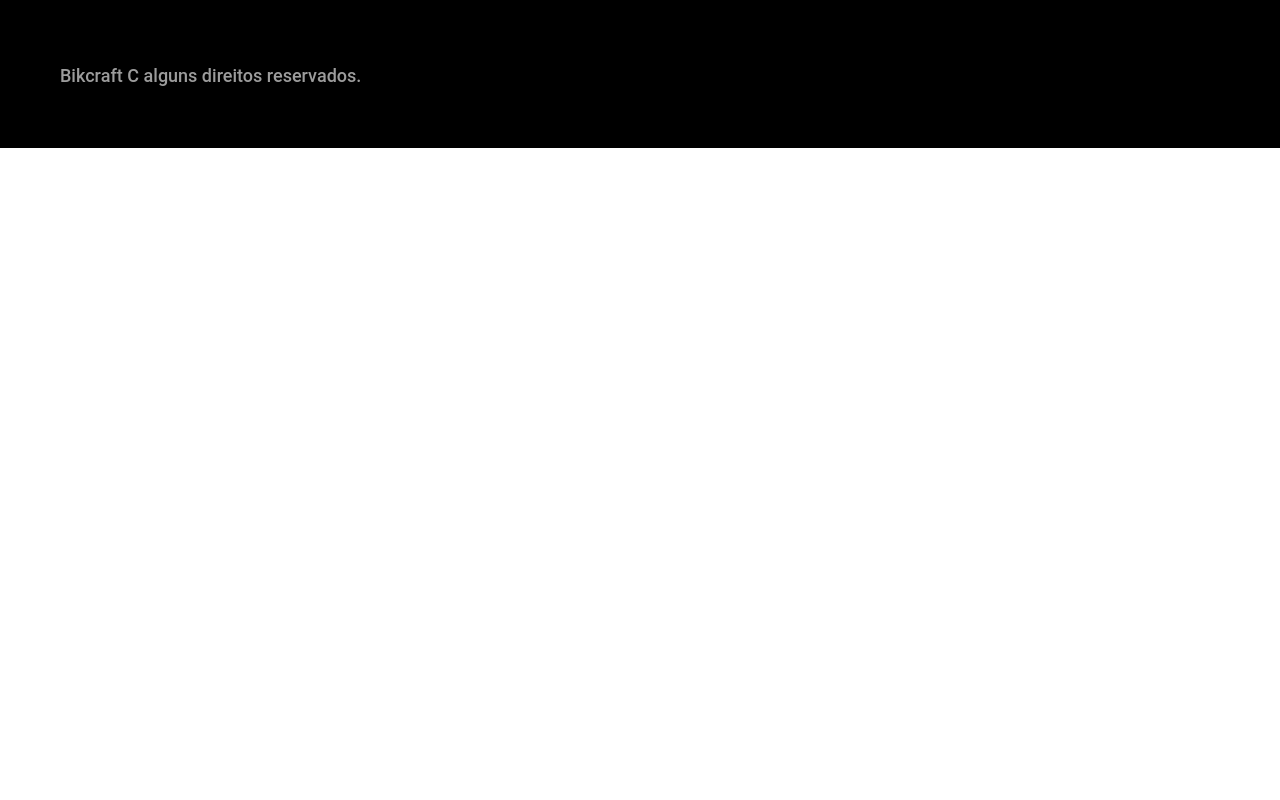
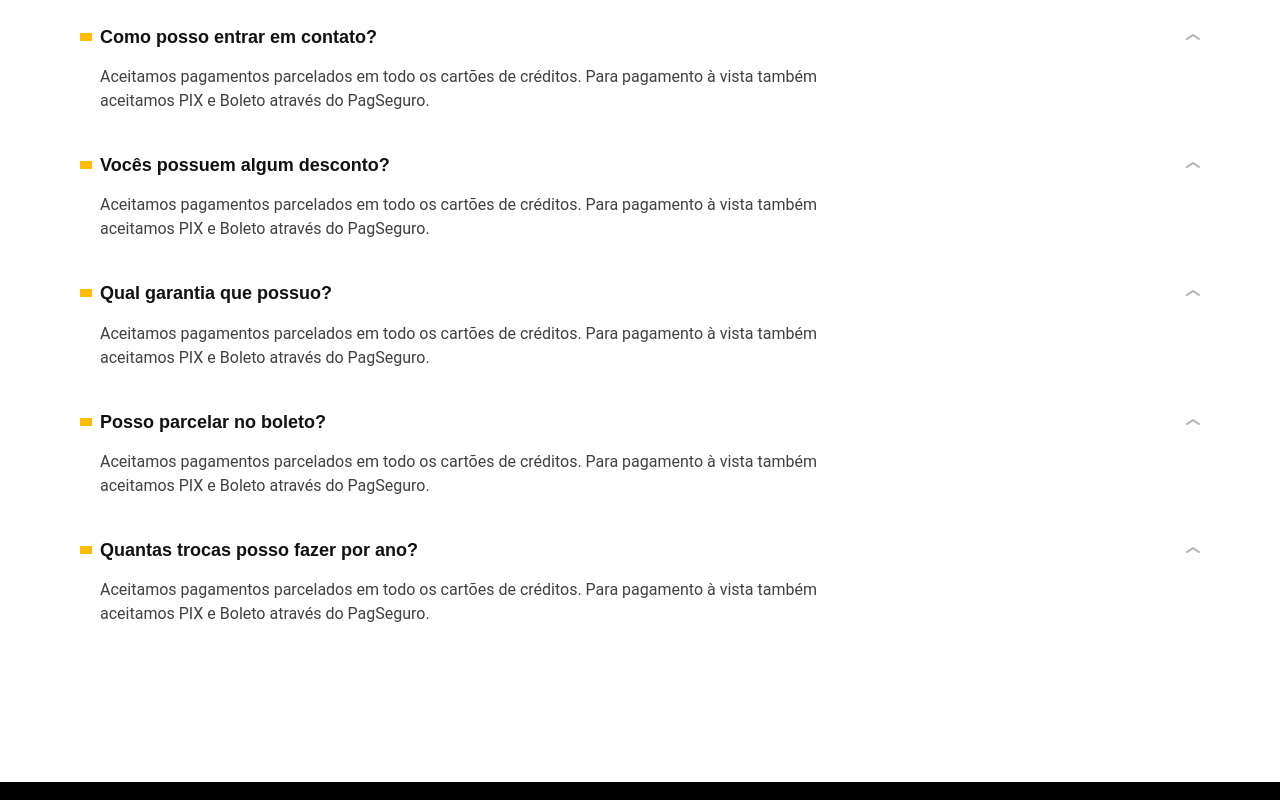
Before and after one commit to FabioIngenito/bikcraft_fi, a plain HTML site: page seguros.html in a window 1280 px wide. Shown: the part 2008-2808 px from the top of the page. Before the commit the page ends 2156 px from the top, so only its background shows below. Drawn offline with Linux system fonts and the light colour scheme.

Commit message:
1021 Seguros 2

```diff
--- a/css/global/global.css
+++ b/css/global/global.css
@@ -10,7 +10,8 @@ h3,
 h4,
 ul,
 p,
-blockquote {
+blockquote,
+dd {
   margin: 0px;
 }
 
--- a/css/seguros/perguntas.css
+++ b/css/seguros/perguntas.css
@@ -0,0 +1,59 @@
+.perguntas {
+  --padding: 120px;
+  padding-top: var(--padding);
+  padding-bottom: var(--padding);
+}
+
+.perguntas h2 {
+  margin-bottom: 60px;
+}
+
+.perguntas dt {
+  display: grid;
+  grid-template-columns: auto 1fr auto;
+  align-items: center;
+  gap: 8px;
+  cursor: pointer;
+}
+
+.perguntas dl > div {
+  padding: 20px;
+  border-radius: 4px;
+}
+
+.perguntas dt > div:nth-child(odd) {
+  background-color: var(--cor-1);
+}
+
+.perguntas dt::before {
+  content: "";
+  display: inline-block;
+  width: 12px;
+  height: 8px;
+  background-color: var(--cor-p1);
+}
+
+.perguntas dt::after {
+  content: "";
+  display: inline-block;
+  width: 14px;
+  height: 6px;
+  background: url(../../img/icones/seta-abrir.svg);
+  transition: 0.3s;
+}
+
+.perguntas dt:hover::after {
+  transform: rotate(180deg);
+}
+
+.perguntas dd {
+  padding-left: 20px;
+  padding-top: 16px;
+  max-width: 80ch;
+}
+
+@media (max-width: 800px) {
+  .perguntas {
+    --padding: 60px;
+  }
+}
--- a/seguros.html
+++ b/seguros.html
@@ -125,6 +125,36 @@
     </div>
   </article>
 
+  <article class="perguntas container">
+    <h2 class="font-1-xxl">perguntas frequentes<span class="cor-p1">.</span></h2>
+    <dl>
+      <div>
+        <dt class="font-1-m-b">Qual forma de pagamento vocês aceitam?</dt>
+        <dd class="font-2-s cor-9">Aceitamos pagamentos parcelados em todo os cartões de créditos. Para pagamento à vista também aceitamos PIX e Boleto através do PagSeguro.</dd>
+      </div>
+      <div>
+        <dt class="font-1-m-b">Como posso entrar em contato?</dt>
+        <dd class="font-2-s cor-9">Aceitamos pagamentos parcelados em todo os cartões de créditos. Para pagamento à vista também aceitamos PIX e Boleto através do PagSeguro.</dd>
+      </div>
+      <div>
+        <dt class="font-1-m-b">Vocês possuem algum desconto?</dt>
+        <dd class="font-2-s cor-9">Aceitamos pagamentos parcelados em todo os cartões de créditos. Para pagamento à vista também aceitamos PIX e Boleto através do PagSeguro.</dd>
+      </div>
+      <div>
+        <dt class="font-1-m-b">Qual garantia que possuo?</dt>
+        <dd class="font-2-s cor-9">Aceitamos pagamentos parcelados em todo os cartões de créditos. Para pagamento à vista também aceitamos PIX e Boleto através do PagSeguro.</dd>
+      </div>
+      <div>
+        <dt class="font-1-m-b">Posso parcelar no boleto?</dt>
+        <dd class="font-2-s cor-9">Aceitamos pagamentos parcelados em todo os cartões de créditos. Para pagamento à vista também aceitamos PIX e Boleto através do PagSeguro.</dd>
+      </div>
+      <div>
+        <dt class="font-1-m-b">Quantas trocas posso fazer por ano?</dt>
+        <dd class="font-2-s cor-9">Aceitamos pagamentos parcelados em todo os cartões de créditos. Para pagamento à vista também aceitamos PIX e Boleto através do PagSeguro.</dd>
+      </div>
+    </dl>
+  </article>
+
   <footer class="footer-bg">
     <div class="footer container">
       <img src="./img/bikcraft.svg" alt="Bikcraft">
```
